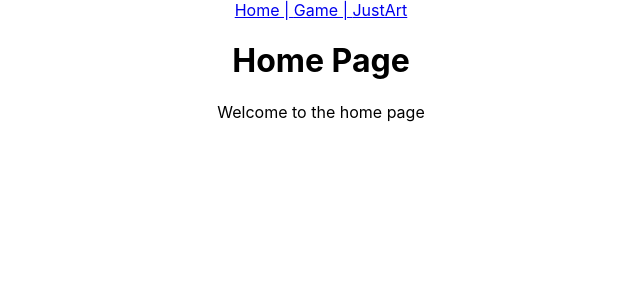
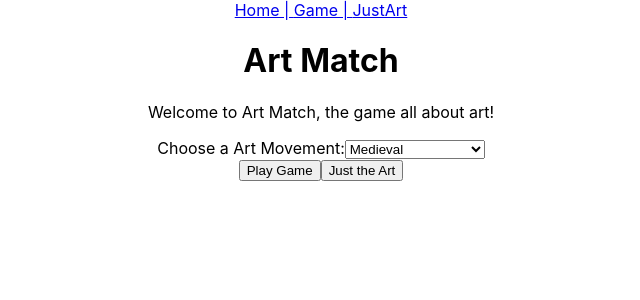
Before and after one commit to TaitLoughridge/MemoryArtGame, a React (Create React App) app: page / in a window 1280 px wide. Shown: the top 300 px of the page, without its empty margins (319-959 px from the left). Built offline with nearby package versions, Linux system fonts and the light colour scheme.

Commit message:
small fleshing out of pages

```diff
--- a/src/Components/Game.jsx
+++ b/src/Components/Game.jsx
@@ -3,9 +3,18 @@ import MemoryCard from './MemoryCard';
 import ArtCall from './ArtCall';
 import '../../src/App.css';
 
-function generateDeck(images) {
-	console.log(images);
+function generateDeck() {
 	const symbols = [ `1`, `2`, `3`, `4`, `5`, `6`, `7`, `8` ];
+	const images = [
+		'https://images.metmuseum.org/CRDImages/ep/web-large/DT1032.jpg',
+		'https://images.metmuseum.org/CRDImages/ep/web-large/DT297552.jpg',
+		'https://images.metmuseum.org/CRDImages/ad/web-large/ap17.182.jpg',
+		'https://images.metmuseum.org/CRDImages/ep/web-large/DT1860.jpg',
+		'https://images.metmuseum.org/CRDImages/ep/web-large/DT1964.jpg',
+		'https://images.metmuseum.org/CRDImages/ep/web-large/DT840.jpg',
+		'https://images.metmuseum.org/CRDImages/ep/web-large/DP257756.jpg',
+		'https://images.metmuseum.org/CRDImages/ep/web-large/DP259921.jpg'
+	];
 	const deck = [];
 	if (images != null) {
 		for (let i = 0; i < 16; i++) {
@@ -16,6 +25,8 @@ function generateDeck(images) {
 	shuffle(deck);
 	return deck;
 }
+
+
 
 function shuffle(a) {
 	for (let i = a.length - 1; i > 0; i--) {
@@ -29,7 +40,7 @@ class Game extends Component {
 	constructor(props) {
 		super(props);
 		this.state = {
-			deck: generateDeck(null),
+			deck: generateDeck(),
 			pickedCards: [],
 			allArtData: [],
 			artData: [],
@@ -128,6 +139,8 @@ class Game extends Component {
 		});
 	};
 
+
+
 	render() {
 		const cardsJSX = this.state.deck.map((card, index) => {
 			return (
@@ -135,12 +148,16 @@ class Game extends Component {
 			);
 		});
 		return (
+			<>
+			<h1>Art Match</h1>
+			<button onClick={() => window.location.reload(false)}>Click to reload!</button>
 			<div className="App">
 				<div>{cardsJSX.slice(0, 4)}</div>
 				<div>{cardsJSX.slice(4, 8)}</div>
 				<div>{cardsJSX.slice(8, 12)}</div>
 				<div>{cardsJSX.slice(12, 16)}</div>
 			</div>
+			</>
 		);
 	}
 }
--- /dev/null
+++ b/src/Components/Home.css
@@ -0,0 +1,47 @@
+/* Dropdown Button */
+.dropbtn {
+	background-color: #4caf50;
+	color: white;
+	padding: 16px;
+	font-size: 16px;
+	border: none;
+}
+
+/* The container <div> - needed to position the dropdown content */
+.dropdown {
+	position: relative;
+	display: inline-block;
+}
+
+/* Dropdown Content (Hidden by Default) */
+.dropdown-content {
+	display: none;
+	position: absolute;
+	background-color: #f1f1f1;
+	min-width: 160px;
+	box-shadow: 0px 8px 16px 0px rgba(0, 0, 0, 0.2);
+	z-index: 1;
+}
+
+/* Links inside the dropdown */
+.dropdown-content option {
+	color: black;
+	padding: 12px 16px;
+	text-decoration: none;
+	display: block;
+}
+
+/* Change color of dropdown links on hover */
+.dropdown-content a:hover {
+	background-color: #ddd;
+}
+
+/* Show the dropdown menu on hover */
+.dropdown:hover .dropdown-content {
+	display: block;
+}
+
+/* Change the background color of the dropdown button when the dropdown content is shown */
+.dropdown:hover .dropbtn {
+	background-color: #3e8e41;
+}
--- a/src/Components/Home.jsx
+++ b/src/Components/Home.jsx
@@ -1,9 +1,42 @@
 import React from 'react';
+import './Home.css'
 
 const Home = props => (
     <>
-    <h1>Home Page</h1>
-    <p>Welcome to the home page</p>
+    <h1>Art Match</h1>
+    <p>Welcome to Art Match, the game all about art!</p>
+
+      <label for="artMovements">Choose a Art Movement:</label>
+      <select name="artMovements" id="artMovements">
+        <option value="Medieval">Medieval</option>
+        <option value="Renaissance">Renaissance</option>
+        <option value="Baroque">Baroque</option>
+        <option value="Rococo">Rococo</option>
+        <option value="Neoclassical">Neoclassical</option>
+        <option value="Romanticism">Romanticism</option>
+        <option value="Academic">Academic</option>
+        <option value="Realism">Realism</option>
+        <option value="Pre-Raphaelite">Pre-Raphaelite</option>
+        <option value="Impressionism">Impressionism</option>
+        <option value="Post-Impressionism">Post-Impressionism</option>
+        <option value="Symbolism">Symbolism</option>
+        <option value="Fauvism">Fauvism</option>
+        <option value="Expressionism">Expressionism</option>
+        <option value="Cubism">Cubism</option>
+        <option value="Futurism">Futurism</option>
+        <option value="Abstract">Abstract</option>
+        <option value="Dada">Dada</option>
+        <option value="Precisionism">Precisionism</option>
+        <option value="Surrealism">Surrealism</option>
+        <option value="Art-Deco">Art-Deco</option>
+        <option value="Pop-Art">Pop-Art</option>
+      </select>
+
+      <br/>
+
+      <button onClick={() => window.location.reload(false)}>Play Game</button>
+      <button onClick={() => window.location.reload(false)}>Just the Art</button>
+
     </>
 );
 
--- a/src/Components/JustArt.jsx
+++ b/src/Components/JustArt.jsx
@@ -2,7 +2,7 @@ import React from 'react';
 
 const JustArt = props => (
     <>
-    <h1>Just the Art Page</h1>
+    <h1>Art Match</h1>
     <p>Welcome to the Art page</p>
     <p>This is all about the Art No Game</p>
     </>
--- a/src/Components/MemoryCard.jsx
+++ b/src/Components/MemoryCard.jsx
@@ -13,7 +13,7 @@ class MemoryCard extends Component {
 						<img src="/images/Salon-1.png" alt="Salon Logo" />
 					</div>
 					<div className="MemoryCardFront">
-						<div>{this.props.symbol}</div>
+						<img src={this.props.symbol} alt={this.props.symbol} />
 					</div>
 				</div>
 			</div>
```
